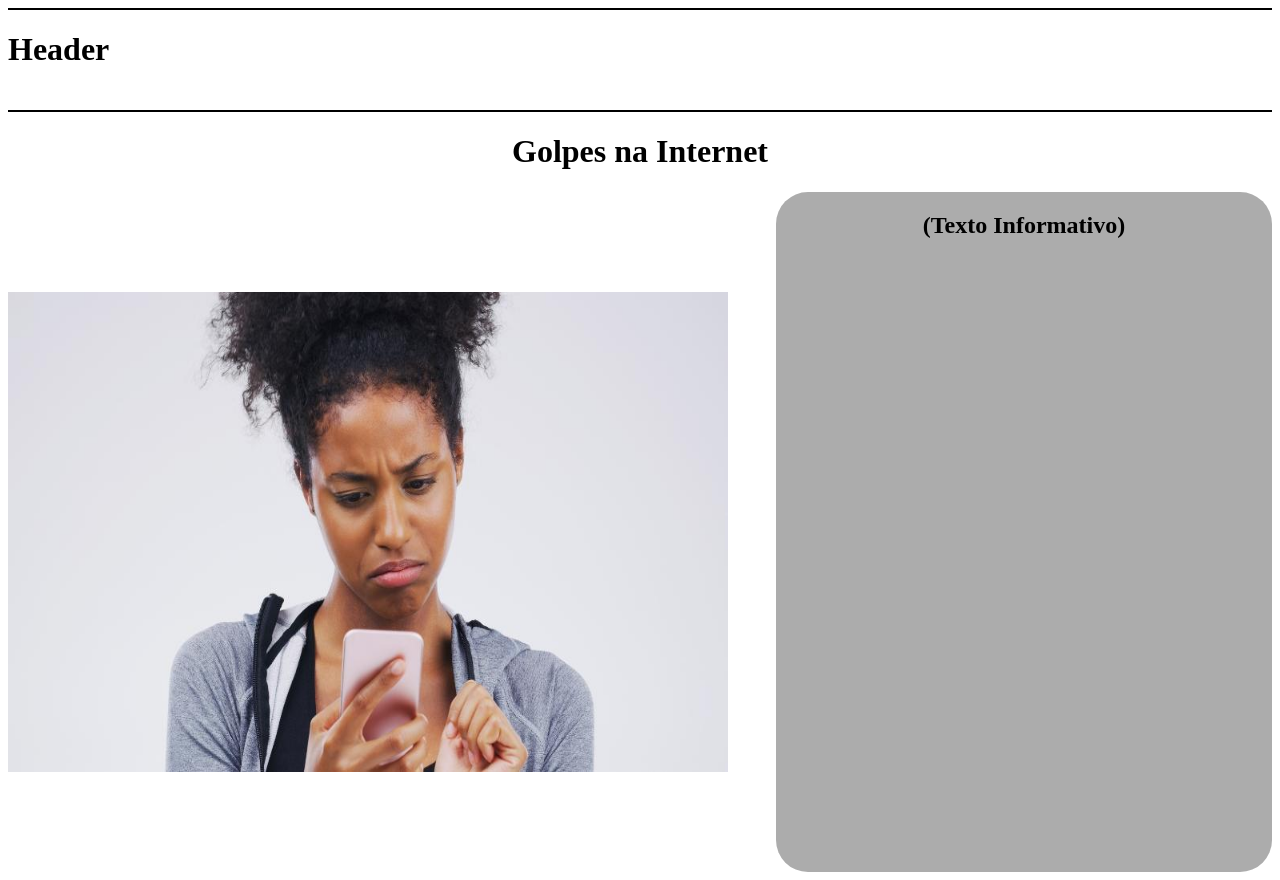
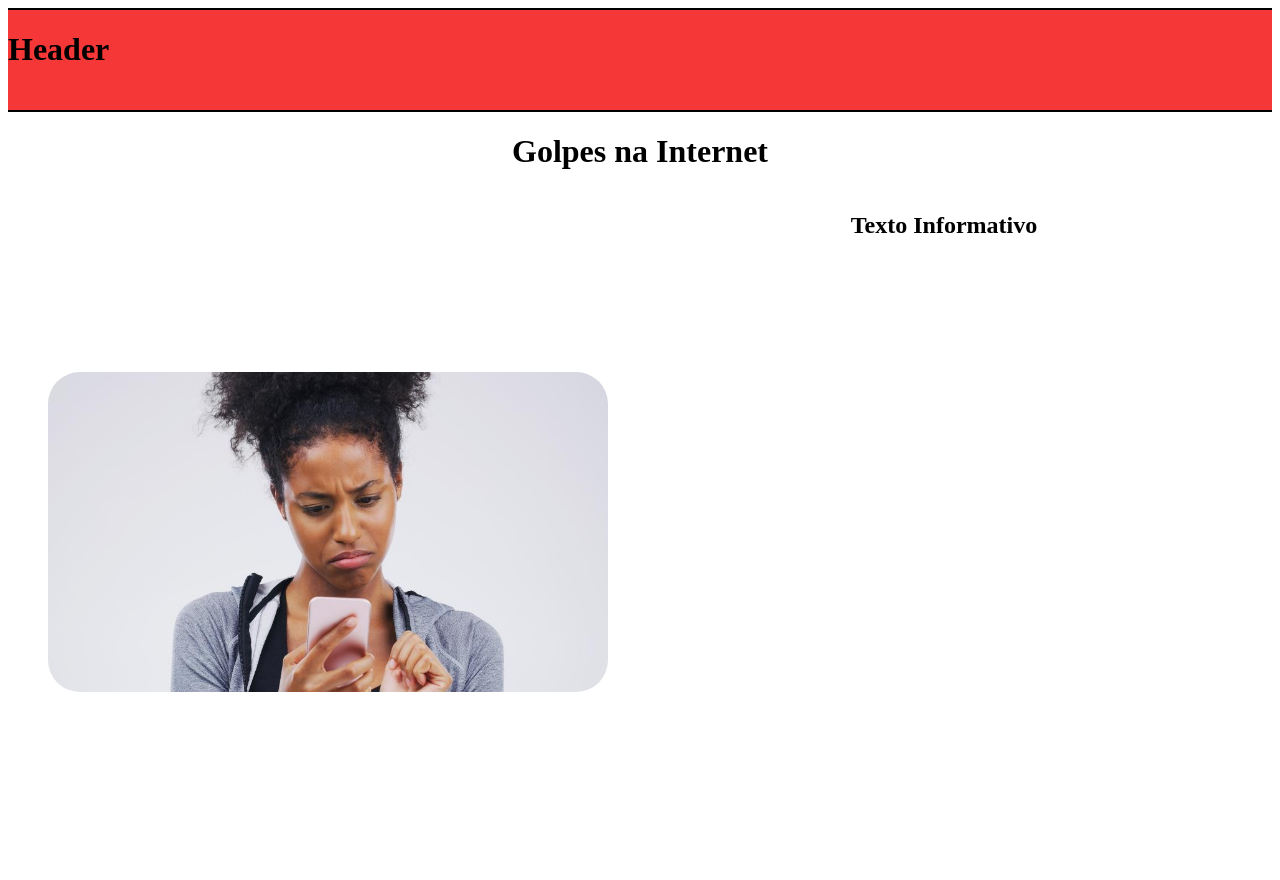
Before and after one commit to GuiHJLima/projetoTa, a Next.js app: page / in a window 1280 px wide. Built offline with nearby package versions, Linux system fonts and the light colour scheme.

Commit message:
home page

```diff
--- a/app/components/header/page.module.css
+++ b/app/components/header/page.module.css
@@ -1,4 +1,5 @@
 .headerContainer{
+  background-color: rgb(246, 55, 55);;
     width: 100%;
     height: 100px;
     padding: 0;
--- a/app/page.jsx
+++ b/app/page.jsx
@@ -2,7 +2,7 @@ import Header from "./components/header/header";
 import styles from "./page.module.css";
 export default function Home() {
   return (
-    <div>
+    <div className={styles.background}>
         <Header />
         <h1 className={styles.title}>Golpes na Internet</h1>
     <div className={styles.card}>
@@ -10,7 +10,7 @@ export default function Home() {
 
       <div className={styles.square}>
 
-        <h2>(Texto Informativo)</h2>
+        <h2>Texto Informativo</h2>
       </div>
     </div>
     </div>
--- a/app/page.module.css
+++ b/app/page.module.css
@@ -1,3 +1,7 @@
+.background {
+  background-color: rgba(255, 255, 255, 0.958);
+}
+
 .title {
   text-align: center;
 }
@@ -9,7 +13,7 @@
   display: flex;
 }
 .square{
-  background-color: rgb(172, 172, 172);
+  background-color: rgba(255, 255, 255, 0.96);
   width: 45vw;
   height: 85vh;
   margin-left: 3rem;
@@ -18,6 +22,7 @@
 
 .imagem{
   display: flex;
-  height: 30rem;
-  width: 45rem;
+  height: 20rem;
+  width: 35rem;
+  border-radius: 2rem;
 }
```
